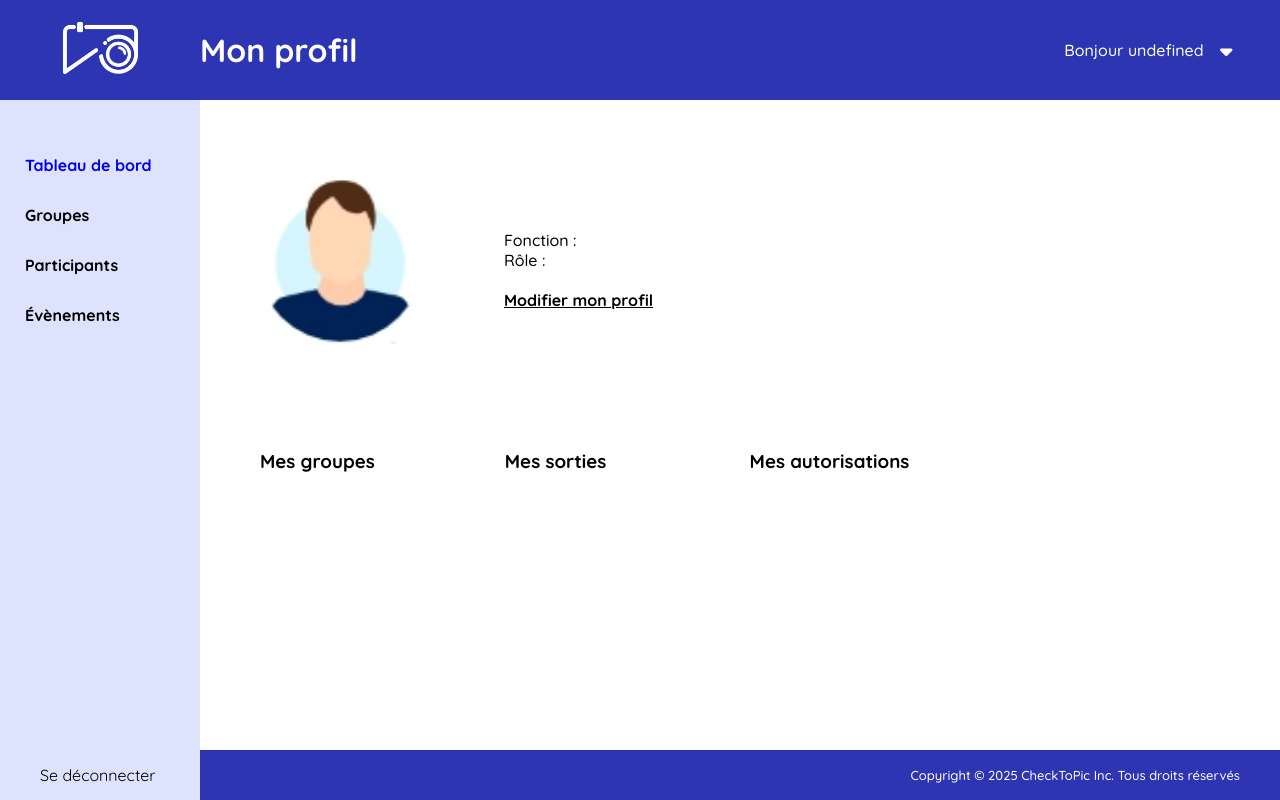
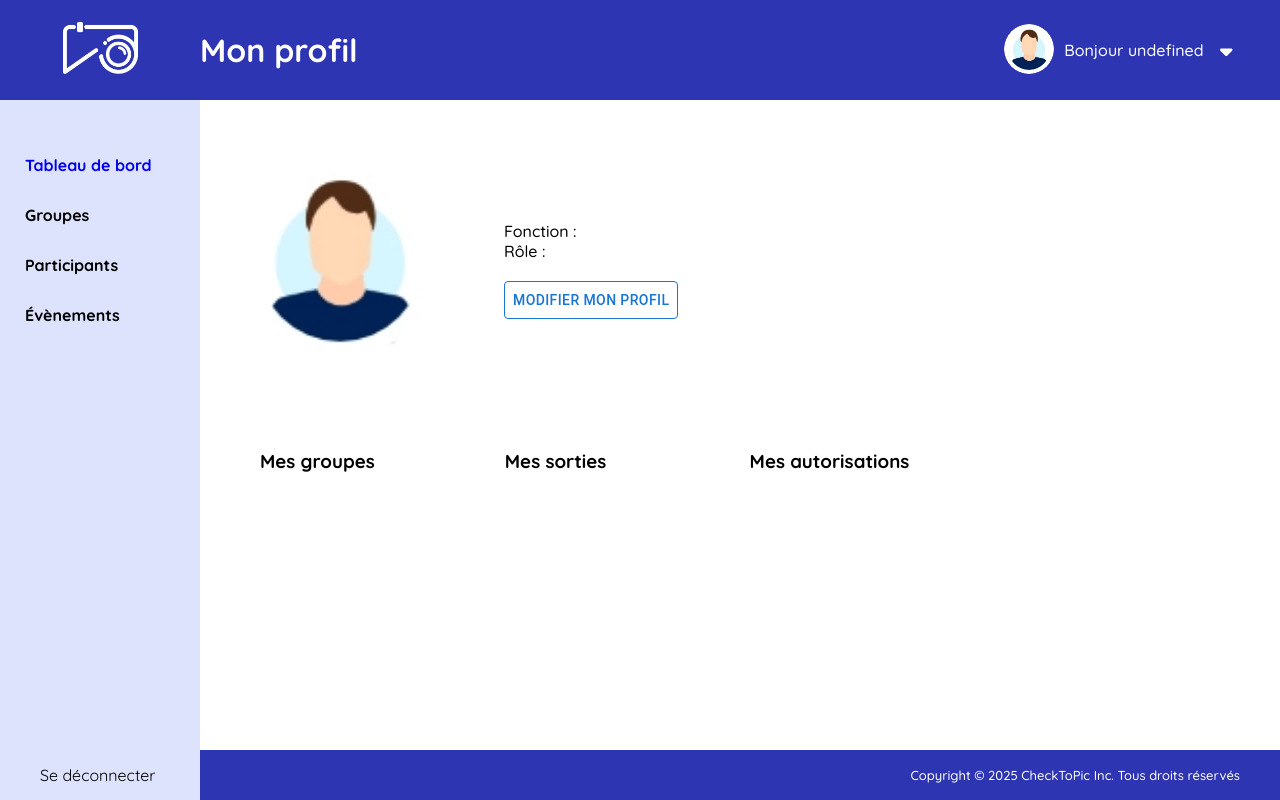
Before and after one commit to sarah-sbb/athlysia-project, a Next.js app in the folder frontend/: page /adminProfile in a window 1280 px wide. Built offline with nearby package versions, Linux system fonts and the light colour scheme; no server answers.

Commit message:
Finalisation de la fonctionnalité modifier ma photo + ajout de la photo dans le header

```diff
--- a/frontend/components/adminProfile/AdminProfileMain.js
+++ b/frontend/components/adminProfile/AdminProfileMain.js
@@ -75,15 +75,14 @@ function AdminProfileMain() {
     }));
   };
 
-  // TEST: Fonction pour gérer l'envoi au backend de l'image
-
+  // Gestion de la photo admin
   const [adminImg, setAdminImg] = useState(null);
 
   const handleChangeImage = (e) => {
     setAdminImg(e.target.files);
   };
 
-  const handleModify = () => {
+  const handleSubmit = () => {
     setOpen(!open);
     fetch("http://localhost:3000/admins/updateByToken", {
       method: "PUT",
@@ -93,14 +92,14 @@ function AdminProfileMain() {
       .then((response) => response.json())
       .then((data) => {
         if (data.result) {
-          dispatch(modify(data.data));
-          setForceReload(!forceReload);
+          dispatch(modify(data.data)); // Mise à jour des infos reducer
+          setForceReload(!forceReload); // A optimiser si j'ai le temps
         }
       });
 
     // Update de l'image
     const formData = new FormData();
-    formData.append('newAdminPicture', adminImg[0], token);
+    formData.append("newAdminPicture", adminImg[0], token);
 
     fetch(`http://localhost:3000/admins/updatePicture/${token}`, {
       method: "POST",
@@ -108,10 +107,10 @@ function AdminProfileMain() {
     })
       .then((response) => response.json())
       .then((data) => {
-        console.log(data);
+        dispatch(modify(data.data)); // Mise à jour des infos reducer
+        setForceReload(!forceReload); // A optimiser si j'ai le temps
       });
   };
-
 
   const handleToggleTab = (tabName) => {
     if (tabName === "groups") {
@@ -172,11 +171,11 @@ function AdminProfileMain() {
             variant="contained"
             tabIndex={-1}
           >
-            Modifier ma photo
             <VisuallyHiddenInput
               type="file"
               onChange={(event) => handleChangeImage(event)}
             />
+            Modifier ma photo
           </Button>
         </Box>
         {/* Footer avec les deux boutons */}
@@ -185,7 +184,7 @@ function AdminProfileMain() {
           <Button sx={buttonCloseStyle} onClick={handleToggleModal}>
             Fermer
           </Button>
-          <Button sx={buttonSignUpStyle} onClick={handleModify}>
+          <Button sx={buttonSignUpStyle} onClick={handleSubmit}>
             Valider
           </Button>
         </Box>
@@ -221,22 +220,30 @@ function AdminProfileMain() {
             <div>Fonction : {position}</div>
             <div>Rôle : {role}</div>
           </div>
-          <a onClick={handleToggleModal} className={styles.modify}>
+          <Button style={{border: "1px solid"}} onClick={handleToggleModal} >
             Modifier mon profil
-          </a>
+          </Button>
           {modificationPopin}
         </div>
       </div>
       <div className={styles.tabBar}>
-        <h3 className={styles.tab} style={{color : showGroups ? 'var(--main-bg-color)' : ''}} onClick={() => handleToggleTab("groups")}>
+        <h3
+          className={styles.tab}
+          style={{ color: showGroups ? "var(--main-bg-color)" : "" }}
+          onClick={() => handleToggleTab("groups")}
+        >
           Mes groupes
         </h3>
-        <h3 className={styles.tab} style={{color : showEvents ? 'var(--main-bg-color)' : ''}} onClick={() => handleToggleTab("events")}>
+        <h3
+          className={styles.tab}
+          style={{ color: showEvents ? "var(--main-bg-color)" : "" }}
+          onClick={() => handleToggleTab("events")}
+        >
           Mes sorties
         </h3>
         <h3
           className={styles.tab}
-          style={{color : showAuthorizations ? 'var(--main-bg-color)' : ''}}
+          style={{ color: showAuthorizations ? "var(--main-bg-color)" : "" }}
           onClick={() => handleToggleTab("authorizations")}
         >
           Mes autorisations
--- a/frontend/components/layout/Header.js
+++ b/frontend/components/layout/Header.js
@@ -1,6 +1,6 @@
 import styles from "../../styles/Header.module.css";
 
-import { useState } from "react";
+import { useEffect, useState } from "react";
 import { useSelector } from "react-redux";
 
 import { FontAwesomeIcon } from "@fortawesome/react-fontawesome";
@@ -13,10 +13,11 @@ import MenuItem from "@mui/material/MenuItem";
 import Button from "@mui/material/Button";
 
 function Header({ title }) {
-
   const admin = useSelector((state) => state.admin.value);
 
-//selon la logique MIUI, isMenuOpen doit contenir l'objet event.target pour afficher le menu dropdown. Mais voyez le comme un boolean puisqu'en JS une valeur null = false.
+  const [picture, setPicture] = useState(admin.infoAdmin.pictureUrl);
+
+  //selon la logique MIUI, isMenuOpen doit contenir l'objet event.target pour afficher le menu dropdown. Mais voyez le comme un boolean puisqu'en JS une valeur null = false.
   const [isMenuOpen, setIsMenuOpen] = useState(null);
 
   const handleClick = (event) => {
@@ -27,6 +28,7 @@ function Header({ title }) {
     setIsMenuOpen(null);
   };
 
+  console.log(admin)
   return (
     <div className={styles.header}>
       <div className={styles.headerLogo}>
@@ -35,7 +37,6 @@ function Header({ title }) {
             src="/iconeWhite.webp"
             alt="logo Athlysia"
             width={75}
-
             height={52}
           />
         </Link>
@@ -45,10 +46,27 @@ function Header({ title }) {
       </div>
       <div className={styles.headerNav}>
         <div className={styles.containerMenu}>
+          {picture ? (
+            <Image
+              src={picture}
+              alt="Ma photo de profil"
+              width={50}
+              height={50}
+              style={{marginRight: "10px", borderRadius: '100%'}}
+            />
+          ) : (
+            <Image
+              src="/profil.webp"
+              alt="Ma photo de profil"
+              width={50}
+              height={50}
+              style={{marginRight: "10px", borderRadius: '100%'}}
+            />
+          )}
           <p>{"Bonjour " + admin.infoAdmin?.firstName || "Nom utilisateur"}</p>
 
           <Button
-          //aria = améliore l'accessibilité (importé par MUI donc autant le laisser)
+            //aria = améliore l'accessibilité (importé par MUI donc autant le laisser)
             id="basic-button"
             aria-controls={isMenuOpen ? "basic-menu" : undefined}
             aria-haspopup="true"
@@ -56,7 +74,10 @@ function Header({ title }) {
             onClick={handleClick}
             sx={{ color: "white", minWidth: "auto", pt: 1 }}
           >
-            <FontAwesomeIcon icon={faCaretDown} className={styles.dropDownIcon} />
+            <FontAwesomeIcon
+              icon={faCaretDown}
+              className={styles.dropDownIcon}
+            />
           </Button>
         </div>
 
@@ -72,7 +93,7 @@ function Header({ title }) {
           }}
         >
           <MenuItem>
-          {/* lien menu à ajouter ci-dessous */}
+            {/* lien menu à ajouter ci-dessous */}
             <Link href="/adminProfile">Mon compte </Link>
           </MenuItem>
         </Menu>
--- a/frontend/styles/adminProfile.module.css
+++ b/frontend/styles/adminProfile.module.css
@@ -34,6 +34,7 @@
 
 .picContainer {
   width: 20%;
+  position:relative;
 }
 
 .tabBar {
```
Also changed, not shown: frontend/public/obama.png (deleted).
